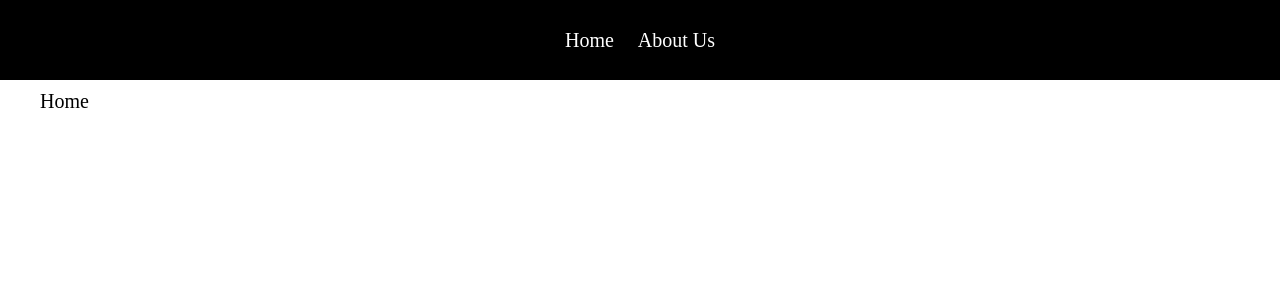
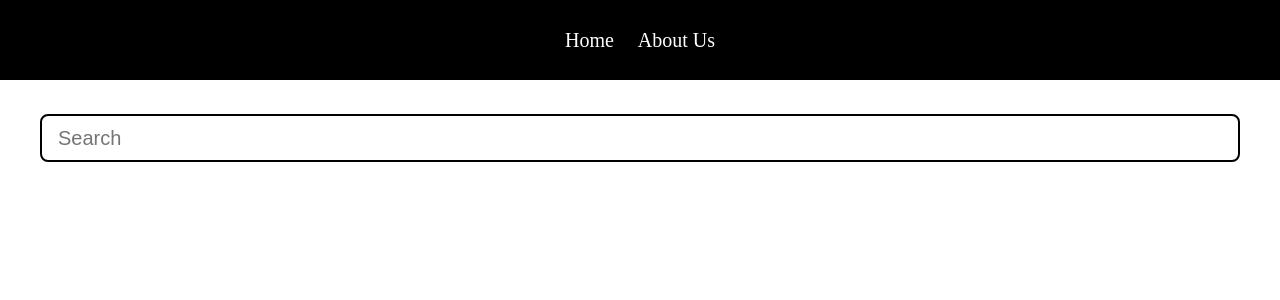
Before and after one commit to Dazmond-ru/React-2023-Q1, a React (Vite) app: page / in a window 1280 px wide. Shown: the top 300 px of the page. Built offline with nearby package versions, Linux system fonts and the light colour scheme.

Commit message:
feat: add search

```diff
--- /dev/null
+++ b/src/components/SearchBar/SearchBar.module.scss
@@ -0,0 +1,19 @@
+.search-bar {
+  margin: 1.5rem 0;
+  text-align: center;
+
+  &__input {
+    width: 100%;
+    height: 3rem;
+    min-width: 300px;
+    padding: 0.5rem 1rem;
+    font-size: 1.25rem;
+    border: 0.15rem solid black;
+    border-radius: 0.5rem;
+
+    &:focus {
+      border-color: #2f51c4;
+      outline: none;
+    }
+  }
+}
--- /dev/null
+++ b/src/components/SearchBar/SearchBar.tsx
@@ -0,0 +1,14 @@
+import React, { Component } from 'react'
+import styles from './SearchBar.module.scss'
+
+class SearchBar extends Component {
+  render() {
+    return (
+      <div className={styles['search-bar']}>
+        <input type="search" placeholder="Search" className={styles['search-bar__input']} />
+      </div>
+    )
+  }
+}
+
+export default SearchBar
--- a/src/main.scss
+++ b/src/main.scss
@@ -60,7 +60,7 @@ body {
 }
 
 .container {
-  width: 1240px;
+  max-width: 1240px;
   padding: 0 20px;
   margin: 0 auto;
 }
--- a/src/pages/Home/Home.tsx
+++ b/src/pages/Home/Home.tsx
@@ -1,3 +1,4 @@
+import SearchBar from '../../components/SearchBar/SearchBar'
 import React, { Component } from 'react'
 import styles from './Home.module.scss'
 
@@ -6,7 +7,7 @@ class Home extends Component {
     return (
       <main className="main">
         <div className="container">
-          <h1>Home</h1>
+          <SearchBar />
         </div>
       </main>
     )
```
